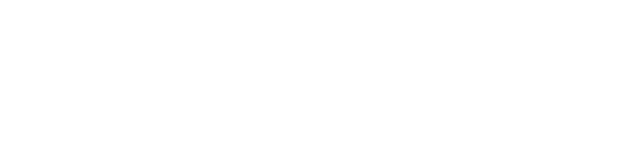
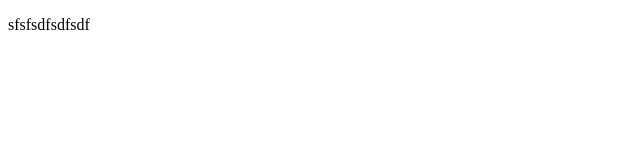
Before and after one commit to agmitron/how-to-learn, a plain HTML site: page index.html in a window 1280 px wide. Shown: the whole page, without its empty margins (0-640 px from the left). Drawn offline with Linux system fonts and the light colour scheme.

Commit message:
Добавил параграф

```diff
--- a/index.html
+++ b/index.html
@@ -12,6 +12,9 @@
     </header>
     <main class="content">
       <section class="description">
+        <div>
+          <p>sfsfsdfsdfsdf</p>
+        </div>
       </section>
 
       <section class="digits">
```
